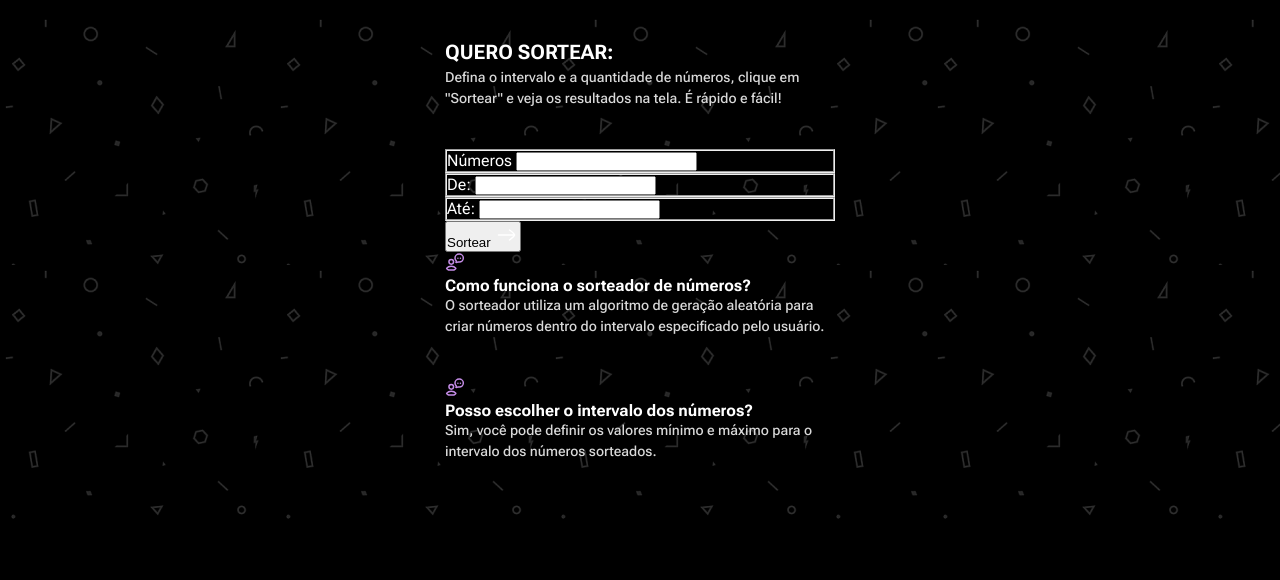
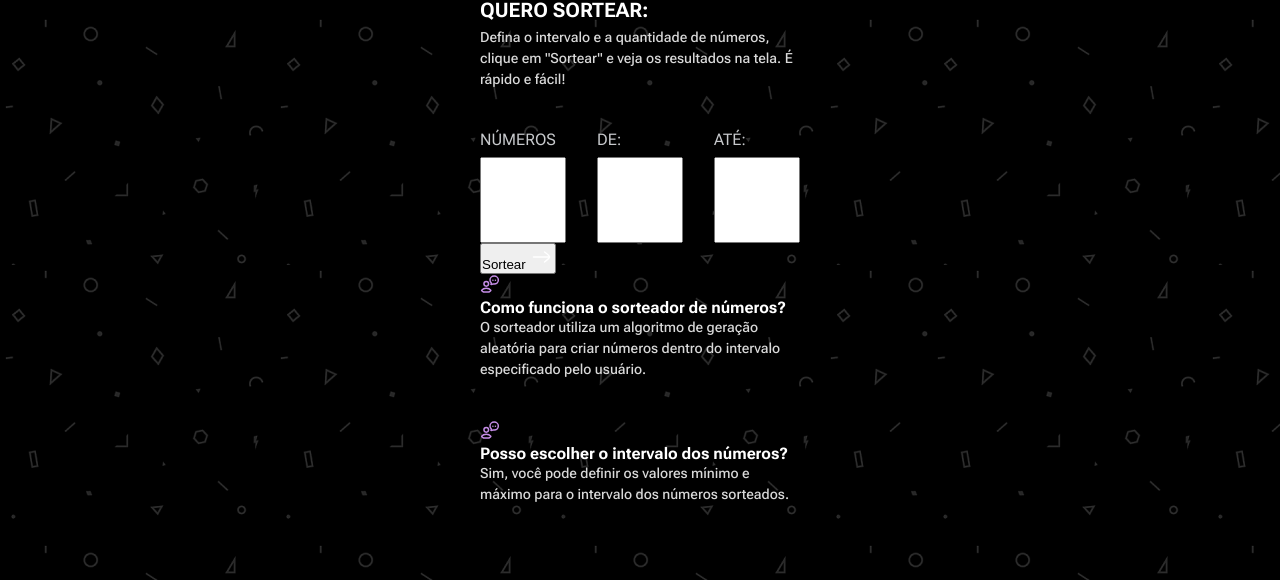
Before and after one commit to brunooliveira7/Number-draw, a plain HTML site: page index.html in a window 1280 px wide. Shown: the part 261-841 px from the top of the page. Before the commit the page ends 800 px from the top, so only its background shows below. Drawn offline with Linux system fonts and the light colour scheme.

Commit message:
start of input styles

```diff
--- a/style.css
+++ b/style.css
@@ -26,6 +26,7 @@ body {
 
 main {
   max-width: 39rem;
+  padding: 3.5rem;
 }
 
 .title-header {
@@ -77,6 +78,7 @@ header h2 {
   font-weight: 700;
   line-height: 150%;
   text-transform: uppercase;
+  margin-bottom: 0.2rem;
 }
 
 .explanation p {
@@ -87,3 +89,25 @@ header h2 {
   line-height: 150%;
   margin-bottom: 4rem;
 }
+
+.inputs-row {
+  display: flex;
+  justify-content: space-between;
+}
+
+fieldset {
+  border: none;
+  display: flex;
+  flex-direction: column;
+  gap: 0.8rem;
+}
+
+fieldset label {
+  color: #C7C9CC;
+  text-transform: uppercase;
+}
+
+fieldset input {
+  max-width: 8.6rem;
+  height: 8.6rem;
+}
```
